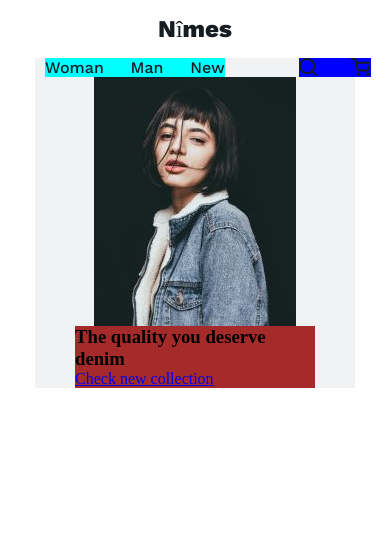
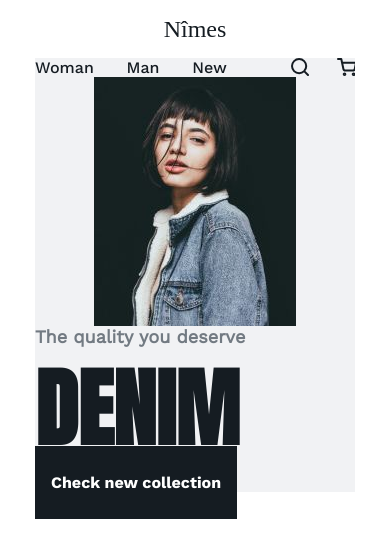
Before and after one commit to ar78ilnik/denim, a plain HTML site: page app/index.html in a window 390 px wide. Drawn offline with nearby package versions, Linux system fonts and the light colour scheme; files that its build step writes are made by us from their sources.

Commit message:
Entry mobile

```diff
--- a/app/less/buy.less
+++ b/app/less/buy.less
@@ -1,7 +1,6 @@
 .buy {
     display: flex;
     justify-content: space-between;
-  width: 70px;
 
     &__link {
         display: block;
--- a/app/less/entry.less
+++ b/app/less/entry.less
@@ -1,3 +1,25 @@
 .entry {
-  background-color: brown;
+    justify-self: center;
+
+    &__slogan {
+        font-family: "Work Sans Regular";
+        font-size: 18px;
+        color: #727a82;
+    }
+
+    &__brand {
+        text-transform: uppercase;
+        font-family: "Anton Regular";
+        font-size: 86px;
+        color: #151c22;
+    }
+
+    &__link {
+        font-family: "Work Sans Bold";
+        font-size: 16px;
+        color: #fff;
+        padding: 27px 16px;
+        background-color: #151C22;
+        text-decoration: none;
+    }
 }
--- a/app/less/fonts.less
+++ b/app/less/fonts.less
@@ -1,13 +1,34 @@
 @font-face {
-  font-family: "Work Sans";
-  src: url("../fonts/Worksansextrabold.woff2") format("woff2");
-  font-style: normal;
-  font-weight: 800;
+    font-family: "Work Sans Regular";
+    src: url("../fonts/Worksansregular.woff2") format("woff2");
+    font-style: normal;
+    font-weight: 400;
 }
 
 @font-face {
-  font-family: "Work Sans Medium";
-  src: url("../fonts/Worksansmedium.woff2") format("woff2");
-  font-style: normal;
-  font-weight: 500;
+    font-family: "Work Sans Medium";
+    src: url("../fonts/Worksansmedium.woff2") format("woff2");
+    font-style: normal;
+    font-weight: 500;
 }
+
+@font-face {
+    font-family: "Work Sans Bold";
+    src: url("../fonts/Worksansbold.woff2") format("woff2");
+    font-style: normal;
+    font-weight: 700;
+}
+
+@font-face {
+    font-family: "Work Sans Extra Bold";
+    src: url("../fonts/Worksansextrabold.woff2") format("woff2");
+    font-style: normal;
+    font-weight: 800;
+}
+
+@font-face {
+    font-family: "Anton Regular";
+    src: url("../fonts/Antonregular.woff2") format("woff2");
+    font-style: normal;
+    font-weight: 400;
+}
--- a/app/less/navigation.less
+++ b/app/less/navigation.less
@@ -1,9 +1,6 @@
 .navigation {
-  width: 180px;
-  background-color: aqua;
 
     &__list {
-    width: 180px;
         display: flex;
         justify-content: space-between;
     }
--- a/app/less/new-collection.less
+++ b/app/less/new-collection.less
@@ -1,12 +1,11 @@
 .new-collection {
     width: 100%;
     display: grid;
-    grid-template-columns: 40px 40px 40px 40px 40px 40px 40px 40px;
+    grid-template-columns: 3fr 1fr 1fr;
     grid-template-areas:
-        'navigation navigation navigation navigation navigation . . other'
-        '. new-collection__photo new-collection__photo new-collection__photo new-collection__photo new-collection__photo new-collection__photo .'
-        '. entry entry entry entry entry entry .';
-    justify-items: center;
+        'navigation . other'
+        'new-collection__photo new-collection__photo new-collection__photo'
+        'entry entry entry';
 
     .navigation {
         grid-area: navigation;
@@ -18,6 +17,7 @@
 
     .new-collection__photo {
         grid-area: new-collection__photo;
+        justify-self: center;
     }
 
     .other {
--- a/app/less/other.less
+++ b/app/less/other.less
@@ -1,4 +1 @@
-.other {
-  width: 72px;
-  background-color: blue;
-}
+.other {}
```
Also changed, not shown: app/fonts/Antonregular.woff2 (added), app/fonts/Worksansbold.woff2 (added), app/fonts/Worksansregular.woff2 (added). Lines whose indentation alone changed are shown as unchanged.
